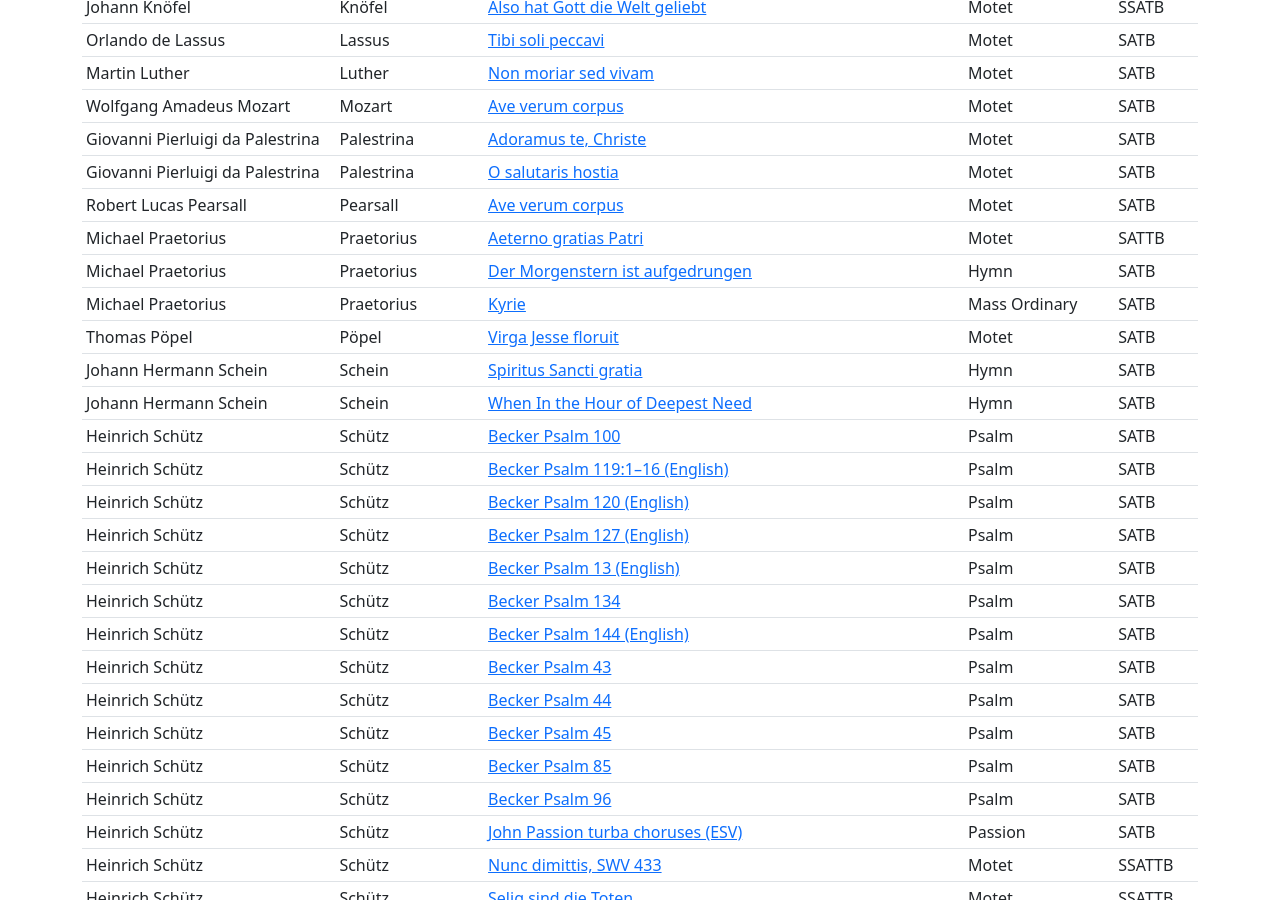
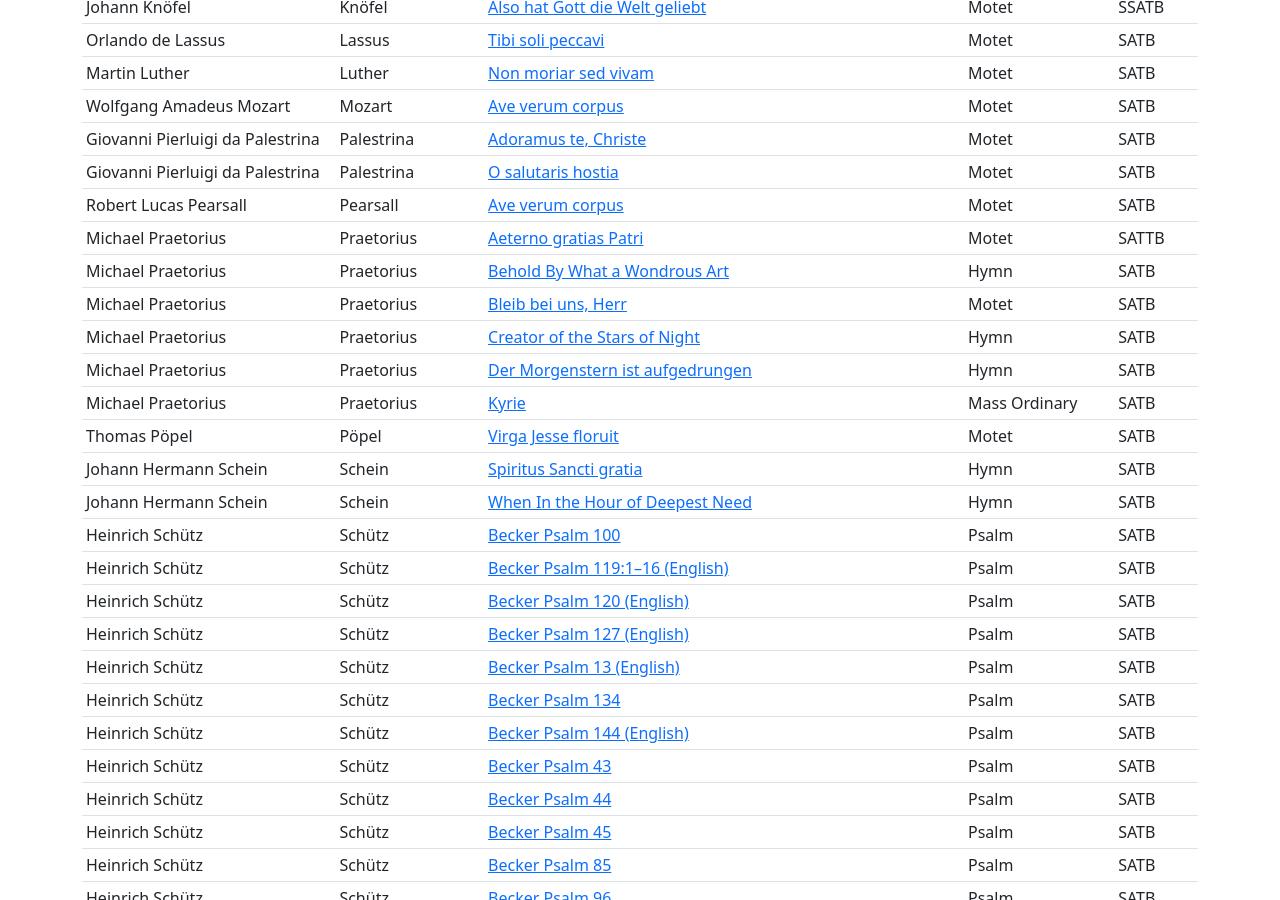
Before and after one commit to coranglais16/liturgical-music, a Jekyll site: the page built from docs/index.md, in a window 1280 px wide and 900 px high, scrolled down 1728 px. Built offline with Jekyll 4.4.1, drawn with Linux system fonts in a browser that asks for light colours; our own code applies the rules of GitHub Pages for plain Markdown files; a style sheet for code colours, icons or effects is not loaded.

Commit message:
add three motets

```diff
--- a/docs/_data/database.yml
+++ b/docs/_data/database.yml
@@ -298,6 +298,24 @@
   genre: Motet
   voicing: SATTB
   sort: Praetorius
+- path: /assets/pdf/Praetorius Behold By What a Wondrous Art.pdf
+  title: Behold By What a Wondrous Art
+  composer: Michael Praetorius
+  genre: Hymn
+  voicing: SATB
+  sort: Praetorius
+- path: /assets/pdf/Praetorius Bleib bei uns, Herr.pdf
+  title: Bleib bei uns, Herr
+  composer: Michael Praetorius
+  genre: Motet
+  voicing: SATB
+  sort: Praetorius
+- path: /assets/pdf/Praetorius Creator of the Stars of Night.pdf
+  title: Creator of the Stars of Night
+  composer: Michael Praetorius
+  genre: Hymn
+  voicing: SATB
+  sort: Praetorius
 - path: /assets/pdf/Praetorius Der Morgenstern ist aufgedrungen.pdf
   title: Der Morgenstern ist aufgedrungen
   composer: Michael Praetorius
```
